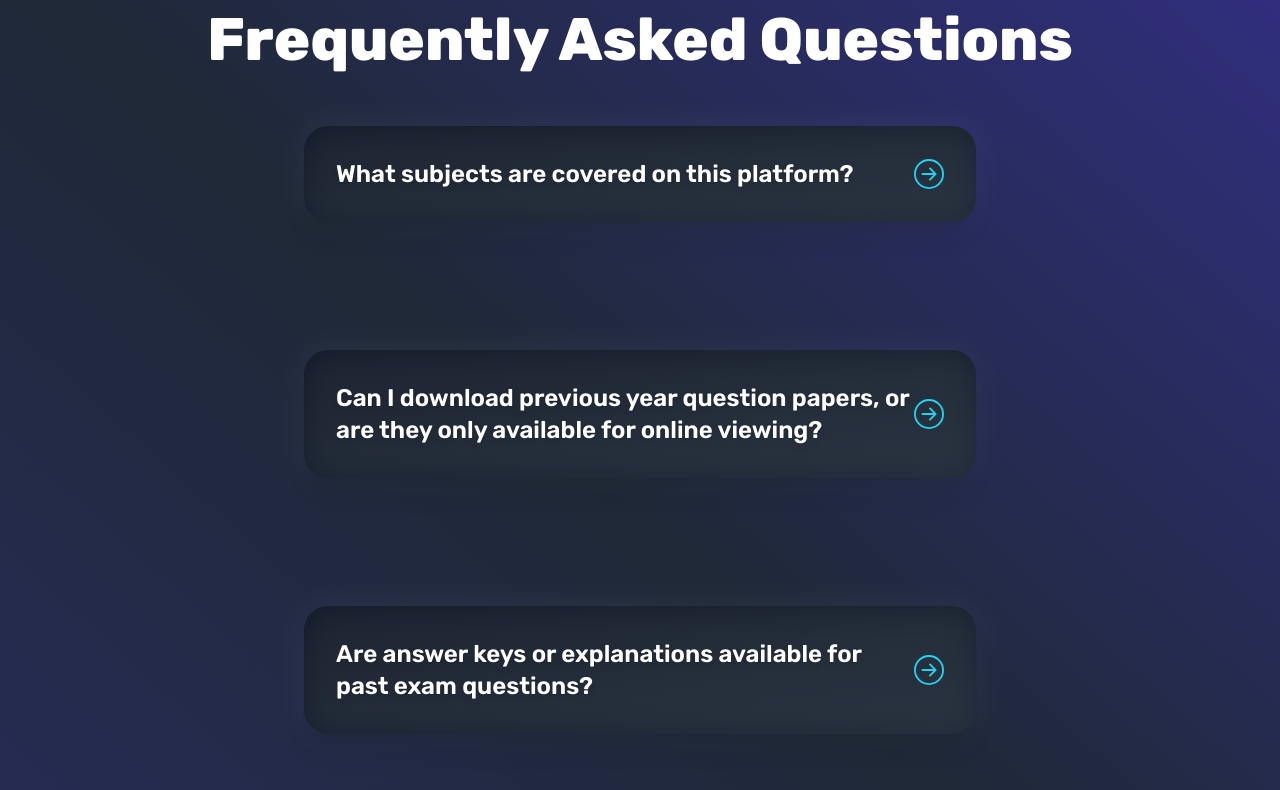
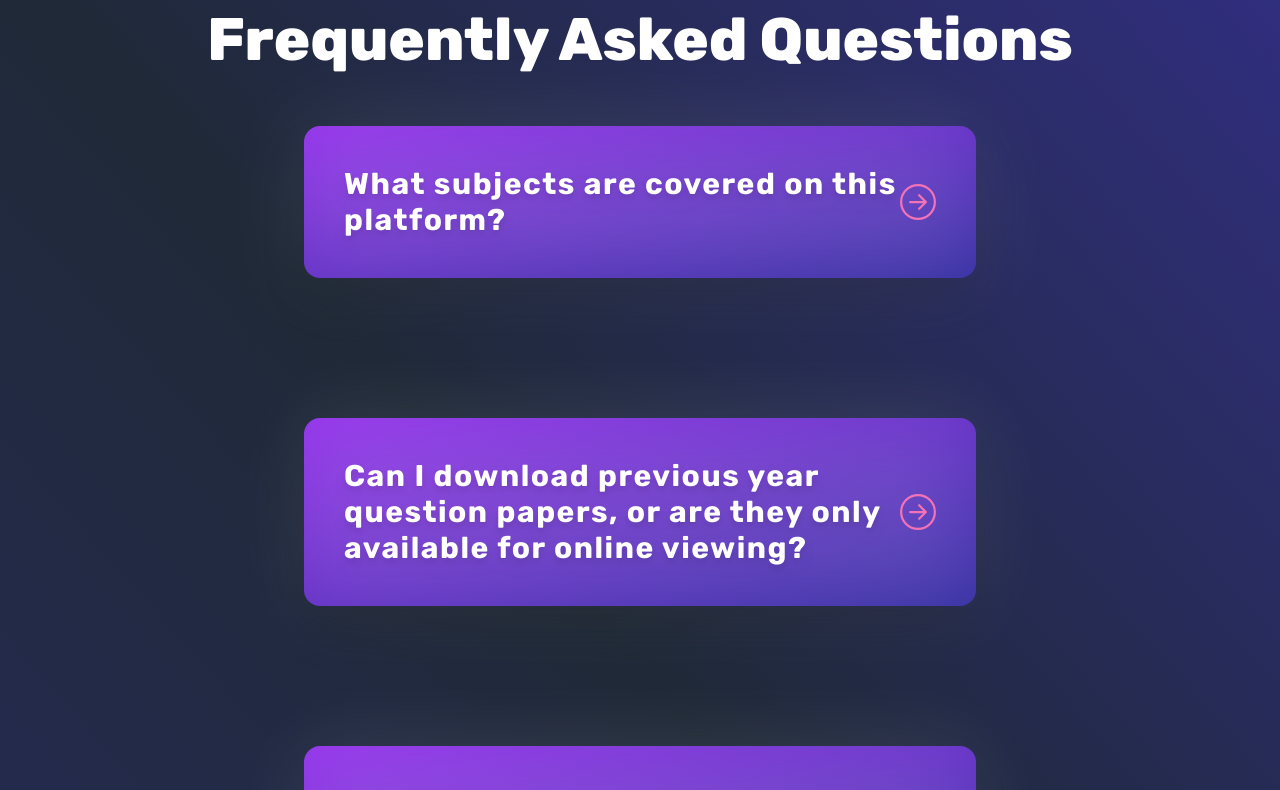
Before and after one commit to suman-maji/mak-book, a React (Create React App) app: page / in a window 1280 px wide. Shown: the part 2580-3370 px from the top of the page. Built offline with nearby package versions, Linux system fonts and the light colour scheme; no server answers.

Commit message:
Update Faq.jsx

```diff
--- a/src/Component/Faqs/Faq.jsx
+++ b/src/Component/Faqs/Faq.jsx
@@ -17,19 +17,19 @@ const Fag = ({ elem }) => {
         <div className='sm:max-w-[70%] mx-auto p-6 flex flex-col items-center'>
             <div
                 onClick={setPyq}
-                className='relative w-full max-w-2xl p-5 sm:p-8 bg-gradient-to-br from-gray-900 to-gray-800 shadow-xl rounded-3xl cursor-pointer transition-all duration-500 transform hover:scale-105 active:scale-95 hover:shadow-2xl'
+                className='relative w-full max-w-2xl p-6 sm:p-10 bg-gradient-to-br from-purple-600 to-indigo-800 shadow-2xl rounded-2xl cursor-pointer transition-all duration-500 transform hover:scale-110 hover:rotate-2 active:scale-95 hover:shadow-purple-500'
             >
-                <div className='absolute inset-0 bg-white opacity-5 blur-lg rounded-3xl'></div>
+                <div className='absolute inset-0 bg-white opacity-10 blur-2xl rounded-2xl'></div>
                 <div className='relative flex justify-between items-center'>
-                    <h2 className='text-lg sm:text-2xl text-white font-semibold drop-shadow-md'>{elem.subject ? elem.subject : elem.Ques}</h2>
-                    <div className={`text-3xl text-cyan-400 transition-transform duration-300 ${click ? 'rotate-90' : 'rotate-0'}`}>
+                    <h2 className='text-lg sm:text-3xl text-white font-bold tracking-wider drop-shadow-lg'>{elem.subject ? elem.subject : elem.Ques}</h2>
+                    <div className={`text-4xl text-pink-400 transition-transform duration-500 ${click ? 'rotate-[135deg]' : 'rotate-0'}`}>
                         <BsArrowRightCircle />
                     </div>
                 </div>
             </div>
 
             <div
-                className={`relative overflow-hidden transition-all duration-700 ease-in-out mt-4 w-full max-w-2xl bg-gray-800 text-white p-5 rounded-3xl shadow-xl ${click ? 'max-h-96 opacity-100' : 'max-h-0 opacity-0'}`}
+                className={`relative overflow-hidden transition-all duration-700 ease-in-out mt-5 w-full max-w-2xl bg-white/10 backdrop-blur-lg text-white p-6 rounded-2xl shadow-xl ${click ? 'max-h-[500px] opacity-100 scale-105' : 'max-h-0 opacity-0 scale-95'}`}
             >
                 {elem.Ans ? elem.Ans : id === "pyq" ? <PyqCard pyqData={pyqData} /> : ""}
             </div>
```
